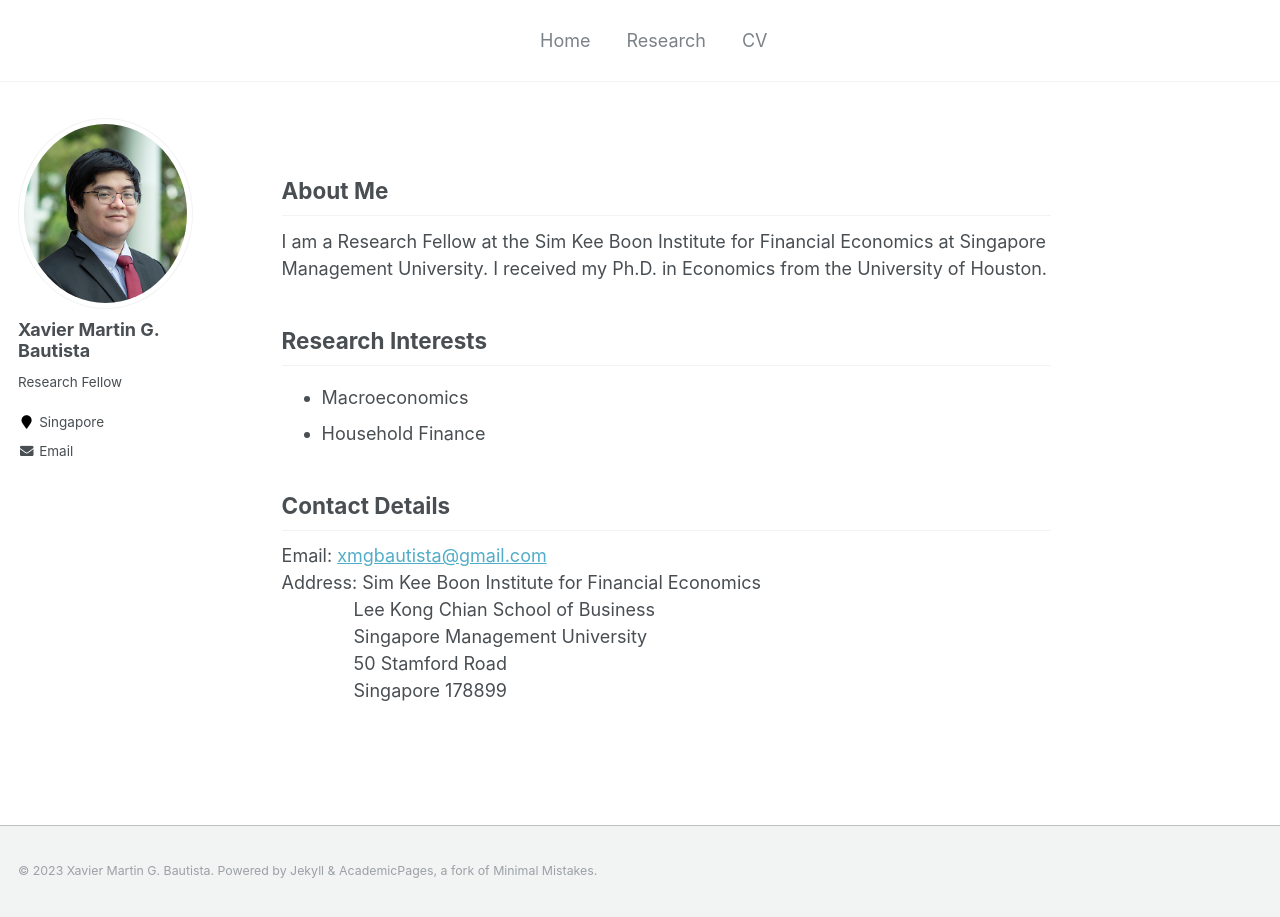
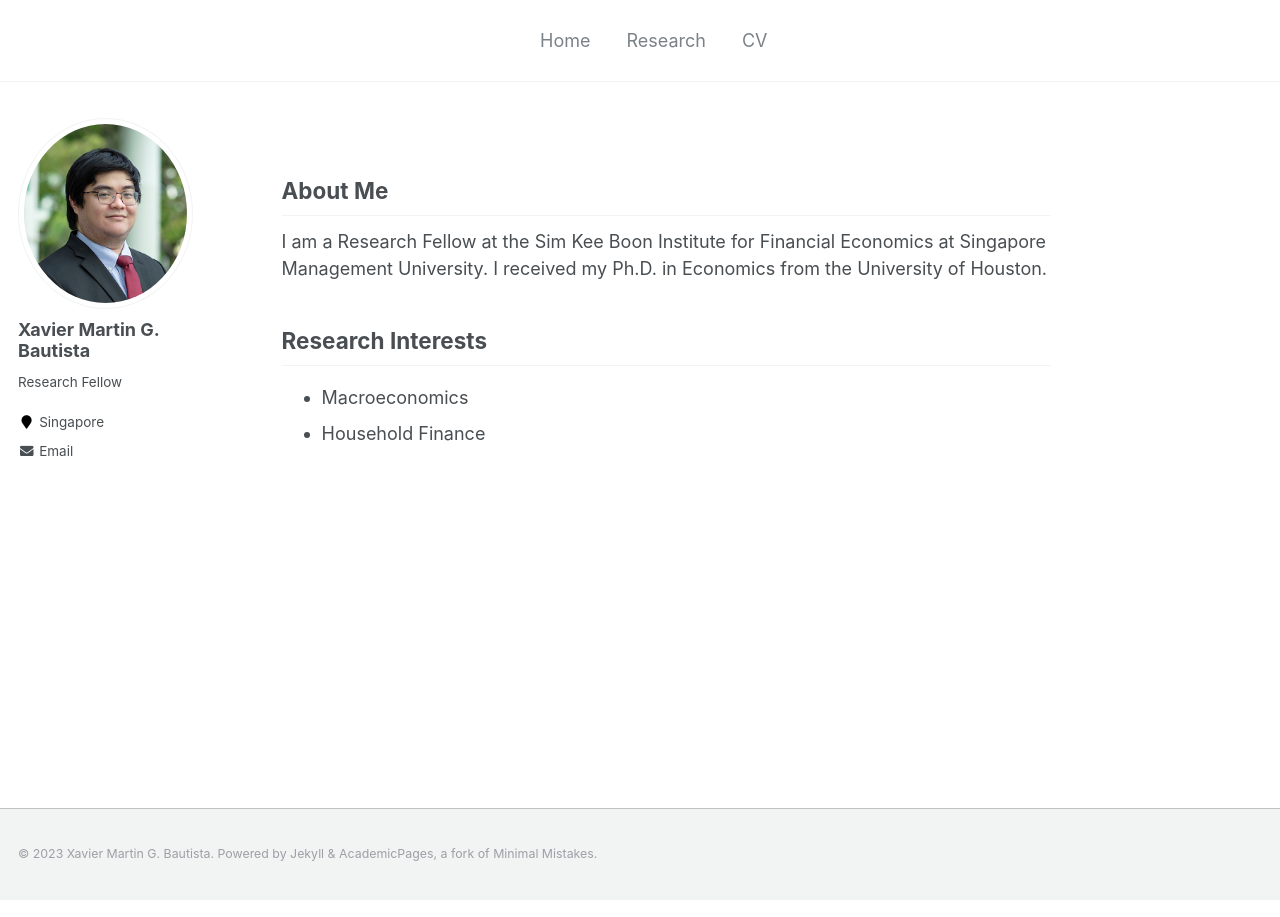
Before and after one commit to xmgbautista/xmgbautista.github.io, a Jekyll site: the page built from _pages/about.md, in a window 1280 px wide. Built offline with Jekyll 4.4.1, drawn with Linux system fonts in a browser that asks for light colours.

Commit message:
Update about.md

```diff
--- a/_pages/about.md
+++ b/_pages/about.md
@@ -23,11 +23,3 @@ Economics from the University of Houston.
 ## Research Interests
 * Macroeconomics
 * Household Finance
-
-## Contact Details
-Email: [xmgbautista@gmail.com](mailto:xmgbautista@gmail.com) <br>
-Address: Sim Kee Boon Institute for Financial Economics <br>
-&emsp;&emsp;&emsp;&emsp;Lee Kong Chian School of Business <br>
-&emsp;&emsp;&emsp;&emsp;Singapore Management University <br>
-&emsp;&emsp;&emsp;&emsp;50 Stamford Road <br>
-&emsp;&emsp;&emsp;&emsp;Singapore 178899
```
